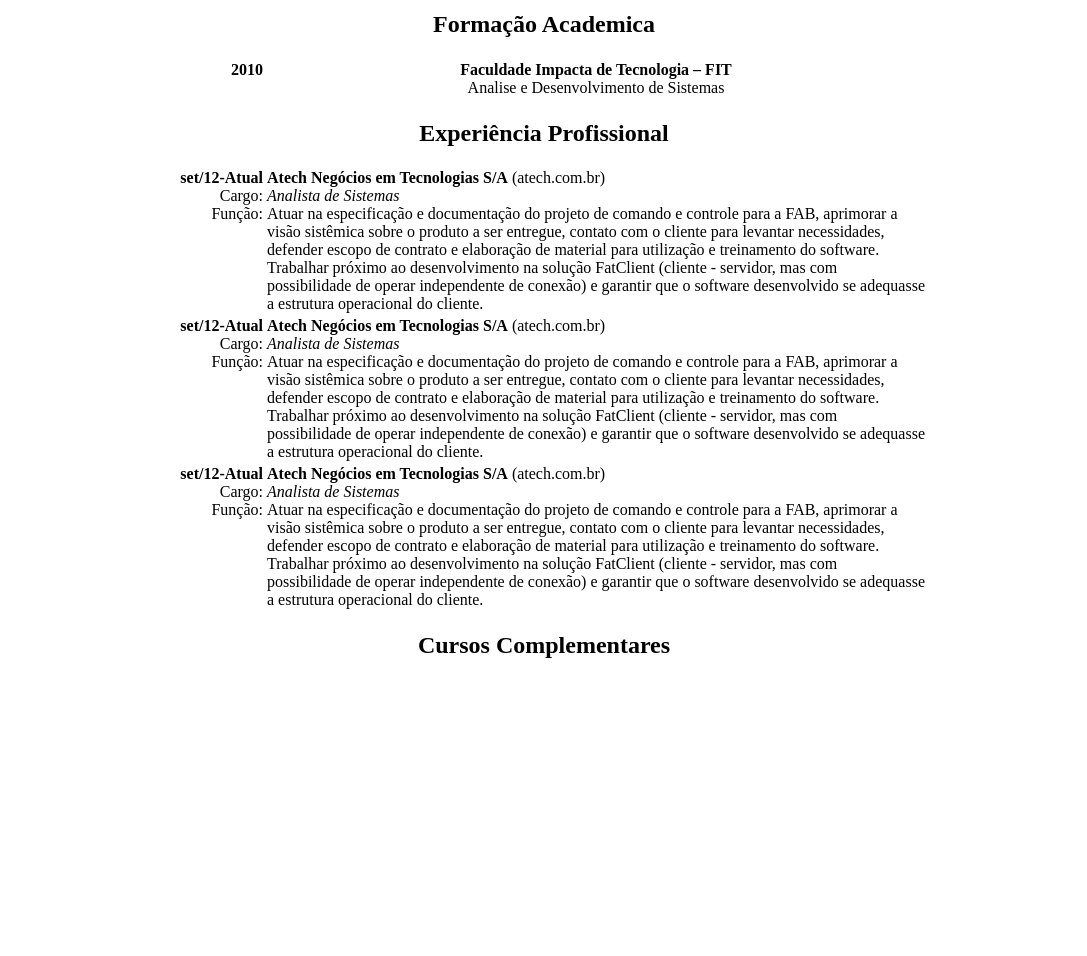
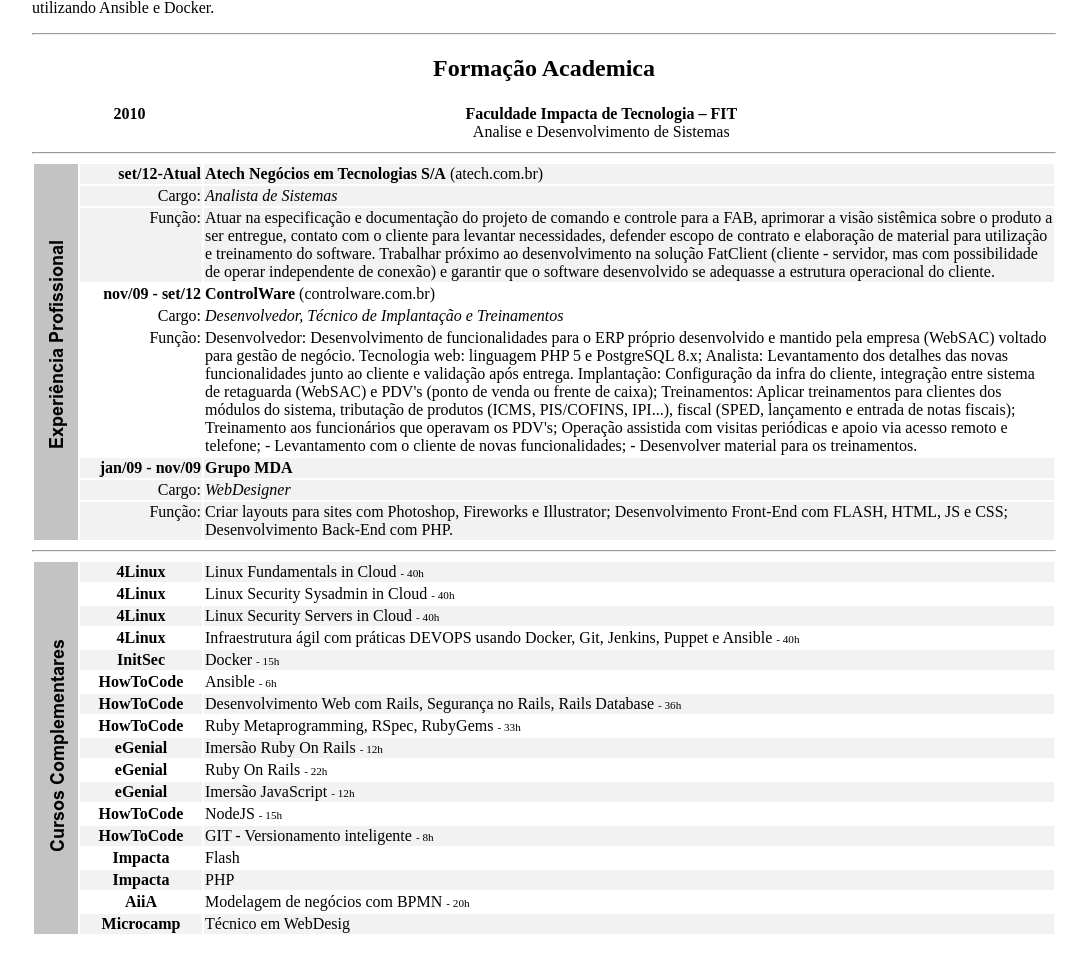
Before and after one commit to aalvesjr/aalvesjr.github.io, a plain HTML site: page index.html in a window 1280 px wide. Shown: the part 501-1457 px from the top of the page, without its empty margins (96-1183 px from the left). Before the commit the page ends 1180 px from the top, so only its background shows below. Drawn offline with Linux system fonts and the light colour scheme.

Commit message:
Improving resume

```diff
--- /dev/null
+++ b/css/style.css
@@ -0,0 +1,57 @@
+body {
+  margin: 20px 10%;
+}
+table {
+  border-width: 0;
+  width: 100%;
+}
+.center {
+  text-align: center;
+}
+.little {
+  font-size: 14px;
+  margin: none;
+}
+h1 {
+  margin: 0;
+  padding: 20px 0 0 0;
+}
+.vertical-text {
+  transform: rotate(270deg);
+  white-space: nowrap;
+  margin: 0px;
+  padding: 0;
+  float: left;
+}
+.right-text {
+  text-align: right;
+  vertical-align: top;
+  white-space: nowrap;
+}
+.header {
+  min-height: 180px;
+}
+.header img{
+  margin: 10px;
+  float: right;
+  width: 160px;
+}
+.table-title {
+  background-color: #C3C3C3;
+  width: 42px
+}
+.light-gray {
+  background-color: #F2F2F2;
+}
+.small {
+  font-size: 0.7em;
+}
+.second-column {
+  width: 120px
+}
+.badges img {
+  float: none;
+  max-height: 40px;
+  max-width: 40px;
+  vertical-align: middle;
+}
--- a/index.html
+++ b/index.html
@@ -2,42 +2,24 @@
 <head>
   <meta http-equiv="content-type" content="text/html; charset=utf-8">
 
-  <style type="text/css" media="screen">
-    body {
-      margin: 20px 20%;
-    }
-    .center {
-      text-align: center;
-    }
-    .little {
-      font-size: 14px;
-      margin: none;
-    }
-    h1 {
-      margin: 0;
-    }
-    .vertical-text {
-      transform: rotate(270deg);
-      white-space: nowrap;
-      margin: 0px;
-      padding: 0;
-      float: left;
-    }
-    .right-text {
-      text-align: right;
-      vertical-align: top;
-    }
-  </style>
-  <title>Index</title>
+  <link rel="stylesheet" type="text/css" media="all" href="css/style.css">
+  <title>Currículo Armando Alves</title>
 </head>
 
 <body>
-<div id="header" class="center">
+<div id="header" class="header center light-gray">
+  <img src="images/brasilia-2015.jpg" />
   <h1>Armando Alves Junior</h1>
   <span class="little">Brasileiro, 30 anos, Solteiro</span>
   <p>
-    Tel:(11) 3667-2858 / Cel:(11) 96119-8769 / aalves.job@gmail.com<br/>
-    Rua Brigadeiro Galvão, 980, Barra Funda CEP: 01151-000 - São Paulo
+  Tel:(11) 3667-2858 / Cel:(11) 96119-8769 / <a href="mailto:aalves.job@gmail.com?Subject=Contact%20by%20GitHubPage" target="_top">aalves.job@gmail.com</a><br/>
+    Rua Brigadeiro Galvão, 980, Barra Funda CEP: 01151-000 - São Paulo<br/>
+    <span class="badges">
+      <a href="https://br.linkedin.com/in/aalvesjr" target="_blank"><img src="images/linkedin_icon.png" alt="Perfil no LinkedIn" /></a>
+      <a href="https://github.com/aalvesjr" target="_blank"><img src="images/git_icon.png" alt="Perfil no GitHub"/></a>
+      <a href="https://twitter.com/Armando_Piruk" target="_blank"><img src="images/twitter_icon.png" alt="Perfil no Twitter"/></a>
+      <a href="pdf/Armando-Alves-Junior.pdf" target="_blank"><img src="images/adobe_pdf_icon.png" alt="Currículo em PDF"/></a>
+    </span>
   </p>
 </div>
 
@@ -56,48 +38,156 @@
     Entusiasta com DevOps, otimizando ciclos de entregas com deploys automatizados, servidores em nuvem, e automatização na configuração do servidor utilizando Ansible e Docker.
   </p>
 </div>
+
+<hr/>
+
 <h2 class="center">Formação Academica</h2>
 <table border="0" width="100%">
   <tr>
-    <td class="right-text" style="width:100px"><b>2010</b></td>
+    <td class="right-text"><b>2010</b></td>
     <td class="center">
       <b>Faculdade Impacta de Tecnologia – FIT</b><br/>
       Analise e Desenvolvimento de Sistemas
     </td>
   </tr>
 </table>
-<h2 class="center">Experiência Profissional</h2>
-<div id="name">
-<table border="0">
+
+<hr/>
+
+<div id="professional-experience">
+<table>
   <tr>
-    <td class="right-text" style="width:100px"><b>set/12-Atual</b><br/>Cargo:<br/>Função:</td>
-    <td>
+    <td rowspan="18" class="table-title"><img src="images/experience.png" alt="Experiências Profissionais"/></td>
+    <td class="right-text light-gray second-column"><b>set/12-Atual</b></td>
+    <td class="light-gray">
       <b>Atech Negócios em Tecnologias S/A</b> (atech.com.br)<br/>
+    </td>
+  <tr>
+    <td class="right-text light-gray">Cargo:</td>
+    <td class="light-gray">
       <i>Analista de Sistemas</i><br/>
+     </td>
+  </tr>
+  <tr>
+    <td class="right-text light-gray">Função:</td>
+    <td class="light-gray">
       Atuar na especificação e documentação do projeto de comando e controle para a FAB, aprimorar a visão sistêmica sobre o produto a ser entregue, contato com o cliente para levantar necessidades, defender escopo de contrato e elaboração de material para utilização e treinamento do software.
       Trabalhar próximo ao desenvolvimento na solução FatClient (cliente - servidor, mas com possibilidade de operar independente de conexão) e garantir que o software desenvolvido se adequasse a estrutura operacional do cliente.
     </td>
   </tr>
   <tr>
-    <td class="right-text"><b>set/12-Atual</b><br/>Cargo:<br/>Função:</td>
+    <td class="right-text"><b>nov/09 - set/12</b></td>
     <td>
-      <b>Atech Negócios em Tecnologias S/A</b> (atech.com.br)<br/>
-      <i>Analista de Sistemas</i><br/>
-      Atuar na especificação e documentação do projeto de comando e controle para a FAB, aprimorar a visão sistêmica sobre o produto a ser entregue, contato com o cliente para levantar necessidades, defender escopo de contrato e elaboração de material para utilização e treinamento do software.
-      Trabalhar próximo ao desenvolvimento na solução FatClient (cliente - servidor, mas com possibilidade de operar independente de conexão) e garantir que o software desenvolvido se adequasse a estrutura operacional do cliente.
+      <b>ControlWare</b> (controlware.com.br)
+    </td>
+  <tr>
+    <td class="right-text">Cargo:</td>
+    <td>
+      <i>Desenvolvedor, Técnico de Implantação e Treinamentos</i><br/>
+     </td>
+  </tr>
+  <tr>
+    <td class="right-text">Função:</td>
+    <td>
+      Desenvolvedor: Desenvolvimento de funcionalidades para o ERP próprio desenvolvido e mantido pela empresa (WebSAC) voltado para gestão de negócio. Tecnologia web: linguagem PHP 5 e PostgreSQL 8.x;
+      Analista: Levantamento dos detalhes das novas funcionalidades junto ao cliente e validação após entrega.
+      Implantação: Configuração da infra do cliente, integração entre sistema de retaguarda (WebSAC) e PDV's (ponto de venda ou frente de caixa);
+      Treinamentos: Aplicar treinamentos para clientes dos módulos do sistema, tributação de produtos (ICMS, PIS/COFINS, IPI...), fiscal (SPED, lançamento e entrada de notas fiscais); Treinamento aos funcionários que operavam os PDV's; Operação assistida com visitas periódicas e apoio via acesso remoto e telefone; - Levantamento com o cliente de novas funcionalidades; - Desenvolver material para os treinamentos.
     </td>
   </tr>
   <tr>
-    <td class="right-text"><b>set/12-Atual</b><br/>Cargo:<br/>Função:</td>
-    <td>
-      <b>Atech Negócios em Tecnologias S/A</b> (atech.com.br)<br/>
-      <i>Analista de Sistemas</i><br/>
-      Atuar na especificação e documentação do projeto de comando e controle para a FAB, aprimorar a visão sistêmica sobre o produto a ser entregue, contato com o cliente para levantar necessidades, defender escopo de contrato e elaboração de material para utilização e treinamento do software.
-      Trabalhar próximo ao desenvolvimento na solução FatClient (cliente - servidor, mas com possibilidade de operar independente de conexão) e garantir que o software desenvolvido se adequasse a estrutura operacional do cliente.
+    <td class="right-text light-gray"><b>jan/09 - nov/09</b></td>
+    <td class="light-gray">
+      <b>Grupo MDA</b><br/>
+    </td>
+  <tr>
+    <td class="right-text light-gray">Cargo:</td>
+    <td class="light-gray">
+      <i>WebDesigner</i><br/>
+     </td>
+  </tr>
+  <tr>
+    <td class="right-text light-gray">Função:</td>
+    <td class="light-gray">
+      Criar layouts para sites com Photoshop, Fireworks e Illustrator; Desenvolvimento Front-End com FLASH, HTML, JS e CSS; Desenvolvimento Back-End com PHP.
     </td>
   </tr>
 </table>
 </div>
-<h2 class="center">Cursos Complementares</h2>
+
+<hr/>
+
+<div id="courses">
+<table>
+  <tr>
+    <td rowspan="17" class="table-title"><img src="images/courses.png" alt="Cursos Complementares"/></td>
+    <td class="light-gray center second-column"><b>4Linux</b></td>
+    <td class="light-gray">Linux Fundamentals in Cloud <span class="small">- 40h</span></td>
+  </tr>
+  <tr>
+    <td class="center"><b>4Linux</b></td>
+    <td>Linux Security Sysadmin in Cloud <span class="small">- 40h</span></td>
+  </tr>
+  <tr>
+    <td class="light-gray center"><b>4Linux</b></td>
+    <td class="light-gray">Linux Security Servers in Cloud <span class="small">- 40h</span></td>
+  </tr>
+  <tr>
+    <td class="center"><b>4Linux</b></td>
+    <td>Infraestrutura ágil com práticas DEVOPS usando Docker, Git, Jenkins, Puppet e Ansible <span class="small">- 40h</span></td>
+  </tr>
+  <tr>
+    <td class="light-gray center"><b>InitSec</b></td>
+    <td class="light-gray">Docker <span class="small">- 15h</span></td>
+  </tr>
+  <tr>
+    <td class="center"><b>HowToCode</b></td>
+    <td>Ansible <span class="small">- 6h</span></td>
+  </tr>
+  <tr>
+    <td class="light-gray center"><b>HowToCode</b></td>
+    <td class="light-gray">Desenvolvimento Web com Rails, Segurança no Rails, Rails Database <span class="small">- 36h</span></td>
+  </tr>
+  <tr>
+    <td class="center"><b>HowToCode</b></td>
+    <td>Ruby Metaprogramming, RSpec, RubyGems <span class="small">- 33h</span></td>
+  </tr>
+  <tr>
+    <td class="light-gray center"><b>eGenial</b></td>
+    <td class="light-gray">Imersão Ruby On Rails <span class="small">- 12h</span></td>
+  </tr>
+  <tr>
+    <td class="center"><b>eGenial</b></td>
+    <td>Ruby On Rails <span class="small">- 22h</span></td>
+  </tr>
+  <tr>
+    <td class="light-gray center"><b>eGenial</b></td>
+    <td class="light-gray">Imersão JavaScript <span class="small">- 12h</span></td>
+  </tr>
+  <tr>
+    <td class="center"><b>HowToCode</b></td>
+    <td>NodeJS <span class="small">- 15h</span></td>
+  </tr>
+  <tr>
+    <td class="light-gray center"><b>HowToCode</b></td>
+    <td class="light-gray">GIT - Versionamento inteligente <span class="small">- 8h</span></td>
+  </tr>
+  <tr>
+    <td class="center"><b>Impacta</b></td>
+    <td>Flash</td>
+  </tr>
+  <tr>
+    <td class="light-gray center"><b>Impacta</b></td>
+    <td class="light-gray">PHP</td>
+  </tr>
+  <tr>
+    <td class="center"><b>AiiA</b></td>
+    <td>Modelagem de negócios com BPMN <span class="small">- 20h</span></td>
+  </tr>
+  <tr>
+    <td class="light-gray center"><b>Microcamp</b></td>
+    <td class="light-gray">Técnico em WebDesig</td>
+  </tr>
+</table>
 </body>
 </html>
```
Also changed, not shown: images/adobe_pdf_icon.png (added), images/brasilia-2015.jpg (added), images/courses.png (added), images/experience.png (added), images/git_icon.png (added), images/linkedin_icon.png (added), images/twitter_icon.png (added), 1 other file.
